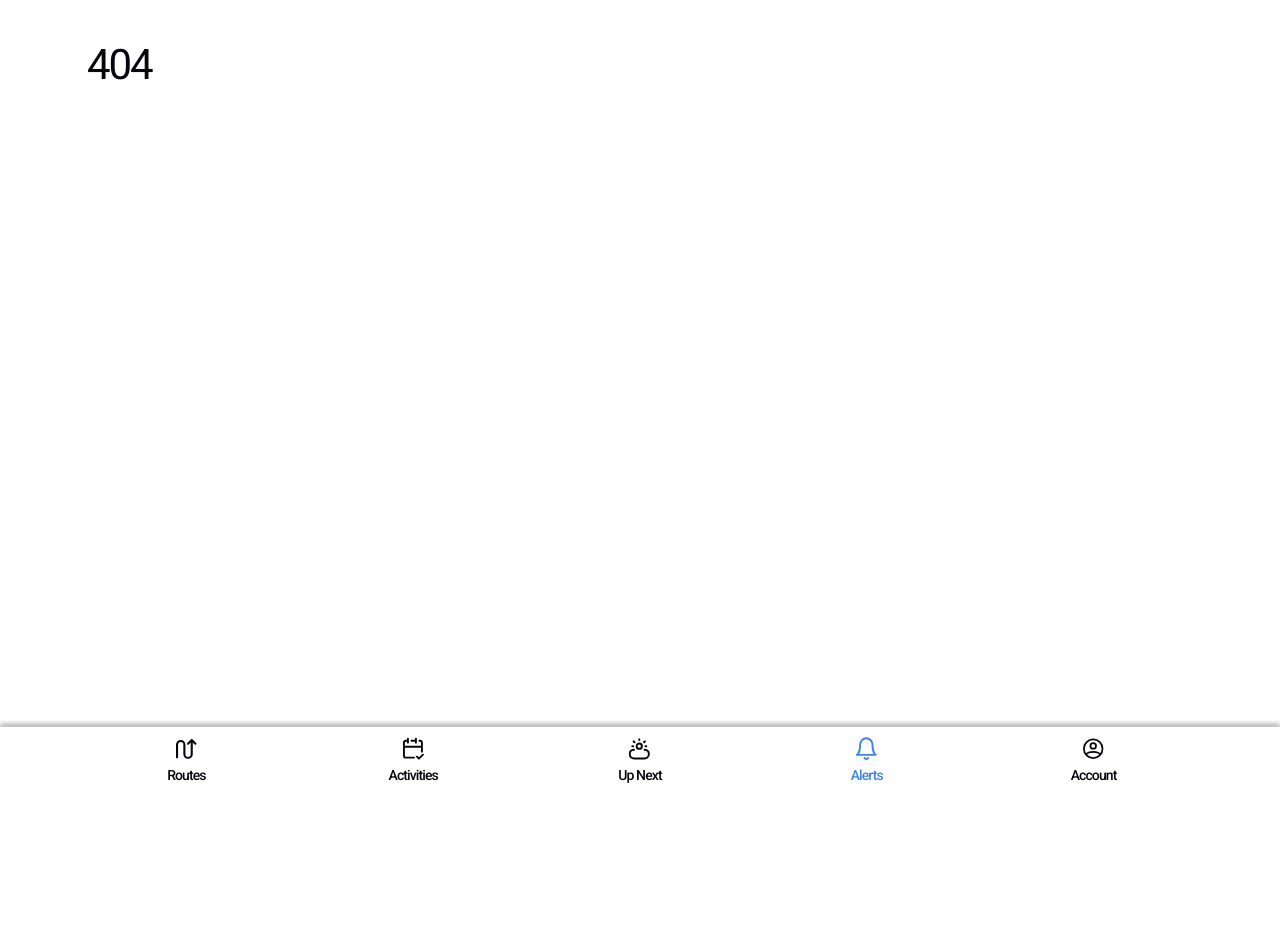
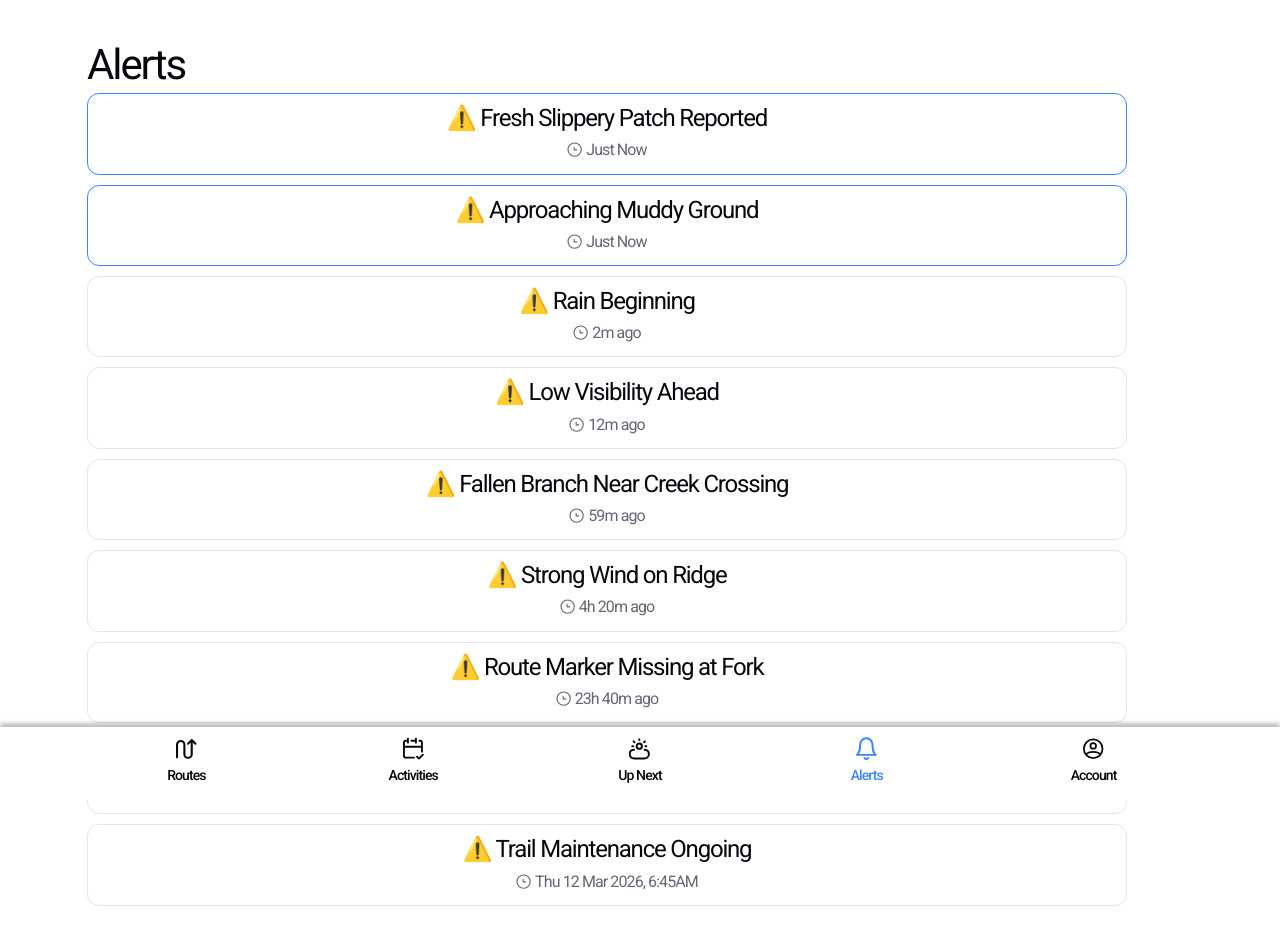
Before and after one commit to s0urcedev/gui-weather-app-trail-runners, a React (Vite) app: page /alerts in a window 1280 px wide. Before the commit this address had no page. Shown: the top 944 px of the page. Before the commit the page ends 800 px from the top, so only its background shows below. Built offline with nearby package versions, Linux system fonts and the light colour scheme.

Commit message:
AlertItem and AlertsPage Termplat

```diff
--- a/src/App.tsx
+++ b/src/App.tsx
@@ -5,6 +5,7 @@ import RoutesPage from './pages/RoutesPage'
 import Tabbar from './components/Tabbar'
 import './App.css'
 import ActivitiesPage from './pages/ActivitiesPage'
+import AlertsPage from './pages/AlertsPage'
 
 function App() {
   return (
@@ -18,6 +19,7 @@ function App() {
           <Route path="/routes" element={<RoutesPage />} />
           <Route path="/activities" element={<ActivitiesPage />} />
           <Route path="/" element={<HomePage />} />
+          <Route path="/alerts" element={<AlertsPage />} />
           <Route path="/about" element={<AboutPage />} />
           <Route path="*" element={<h1>404</h1>} />
         </Routes>
--- /dev/null
+++ b/src/components/AlertItem.css
@@ -0,0 +1,44 @@
+.alert {
+    width: 100%;
+    border: 1px solid var(--border);
+    border-radius: 12px;
+    background: var(--bg);
+    padding: 0px;
+    box-sizing: border-box;
+    gap: 5px;
+    margin: 0;
+    padding: 10px;
+
+    display: flex;
+    flex-direction: column;
+    align-items: center;
+    justify-content: center;
+}
+
+.alert-blue-outline {
+    border: 1px solid var(--blue) !important;
+}
+
+.alert-msg {
+    margin: 0;
+    padding: 0;
+    font-size: 24px;
+    font-weight: 400;
+}
+
+.alert-time-holder {
+    display: flex;
+    flex-direction: row;
+    align-items: center;
+    justify-content: center;
+    margin: 0;
+    padding: 0;
+    gap: 3px;
+    font-size: 16px;
+    font-weight: 400;
+}
+
+.trail-item-metric-icon {
+    height: 16px;
+    width: 16px;
+}
--- /dev/null
+++ b/src/components/AlertItem.tsx
@@ -0,0 +1,68 @@
+import { useEffect, useState } from 'react'
+import './AlertItem.css'
+import ClockIcon from './icons/ClockIcon'
+
+type AlertItemProps = {
+    msg: string;
+    timestamp: number;
+}
+
+export function AlertItem({ msg, timestamp }: AlertItemProps) {
+    const [nowMs, setNowMs] = useState(() => Date.now())
+
+    useEffect(() => {
+        const intervalId = window.setInterval(() => {
+            setNowMs(Date.now())
+        }, 1000)
+
+        return () => {
+            window.clearInterval(intervalId)
+        }
+    }, [])
+
+    const timestampMs = timestamp * 1000
+    const minutesAgo = Math.max(0, (nowMs - timestampMs) / 60_000)
+    const isWithinTwoMinutes = minutesAgo <= 2
+
+    const formatAbsoluteTimestamp = (valueMs: number) => {
+        const date = new Date(valueMs)
+        const weekday = date.toLocaleString('en-US', { weekday: 'short' })
+        const day = date.getDate()
+        const month = date.toLocaleString('en-US', { month: 'short' })
+        const year = date.getFullYear()
+        const time = date
+            .toLocaleString('en-US', { hour: 'numeric', minute: '2-digit', hour12: true })
+            .replace(' ', '')
+
+        return `${weekday} ${day} ${month} ${year}, ${time}`
+    }
+
+    const relativeTimeLabel = (() => {
+        const hours = Math.floor(minutesAgo / 60)
+        const minutes = Math.floor(minutesAgo % 60)
+
+        if (hours === 0) {
+            if (minutes === 0) {
+                return 'Just Now'
+            }
+
+            return `${minutes}m ago`
+        }
+
+        return `${hours}h ${minutes}m ago`
+    })()
+
+    const timeLabel = minutesAgo < 24 * 60
+        ? relativeTimeLabel
+        : formatAbsoluteTimestamp(timestampMs)
+
+    return (
+        <article className={`alert${isWithinTwoMinutes ? ' alert-blue-outline' : ''}`}>
+            <h2 className="alert-msg">{msg}</h2>
+            <div className="alert-time-holder">
+                <ClockIcon size={14} strokeWidth={1} className="trail-item-metric-icon" />
+                <span>{timeLabel}</span>
+            </div>
+        </article>
+    )
+}
--- /dev/null
+++ b/src/pages/AlertsPage.tsx
@@ -0,0 +1,52 @@
+import { AlertItem } from '../components/AlertItem';
+
+function AlertsPage() {
+  const nowUnix = Math.floor(Date.now() / 1000)
+
+  return (
+    <div className="App">
+      <h1>Alerts</h1>
+
+        <div className="items-list">
+            <AlertItem
+                msg="⚠️ Fresh Slippery Patch Reported"
+                timestamp={nowUnix}
+            />
+            <AlertItem
+                msg="⚠️ Approaching Muddy Ground"
+                timestamp={nowUnix - 45}
+            />
+            <AlertItem
+                msg="⚠️ Rain Beginning"
+                timestamp={nowUnix - (2 * 60 + 5)}
+            />
+            <AlertItem
+                msg="⚠️ Low Visibility Ahead"
+                timestamp={nowUnix - (12 * 60)}
+            />
+            <AlertItem
+                msg="⚠️ Fallen Branch Near Creek Crossing"
+                timestamp={nowUnix - (59 * 60)}
+            />
+            <AlertItem
+                msg="⚠️ Strong Wind on Ridge"
+                timestamp={nowUnix - (4 * 60 * 60 + 20 * 60)}
+            />
+            <AlertItem
+                msg="⚠️ Route Marker Missing at Fork"
+                timestamp={nowUnix - (23 * 60 * 60 + 40 * 60)}
+            />
+            <AlertItem
+                msg="⚠️ Bridge Access Closed"
+                timestamp={nowUnix - (26 * 60 * 60)}
+            />
+            <AlertItem
+                msg="⚠️ Trail Maintenance Ongoing"
+                timestamp={nowUnix - (5 * 24 * 60 * 60 + 3 * 60 * 60 + 18 * 60)}
+            />
+        </div>
+    </div>
+  )
+}
+
+export default AlertsPage
```
